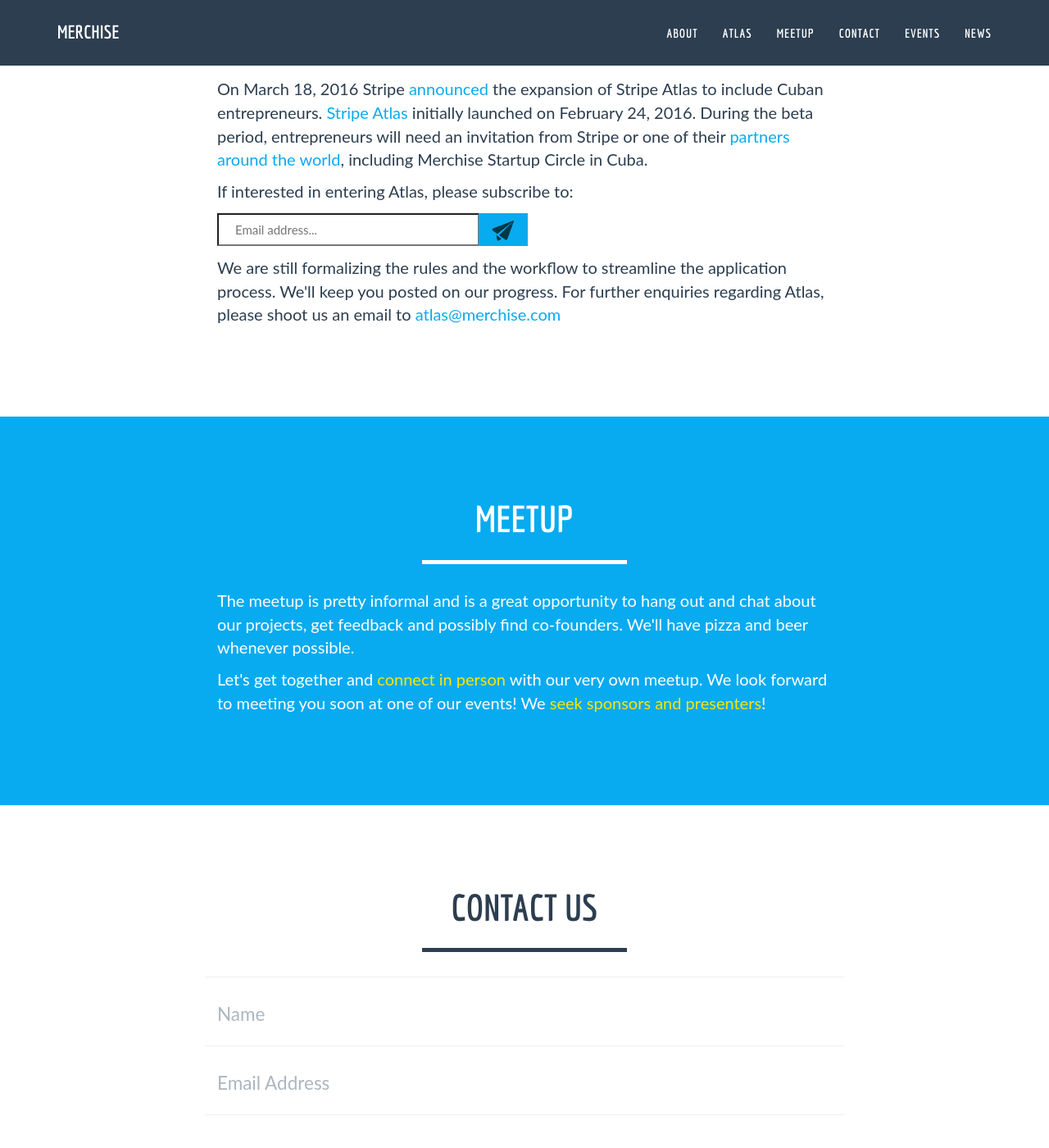
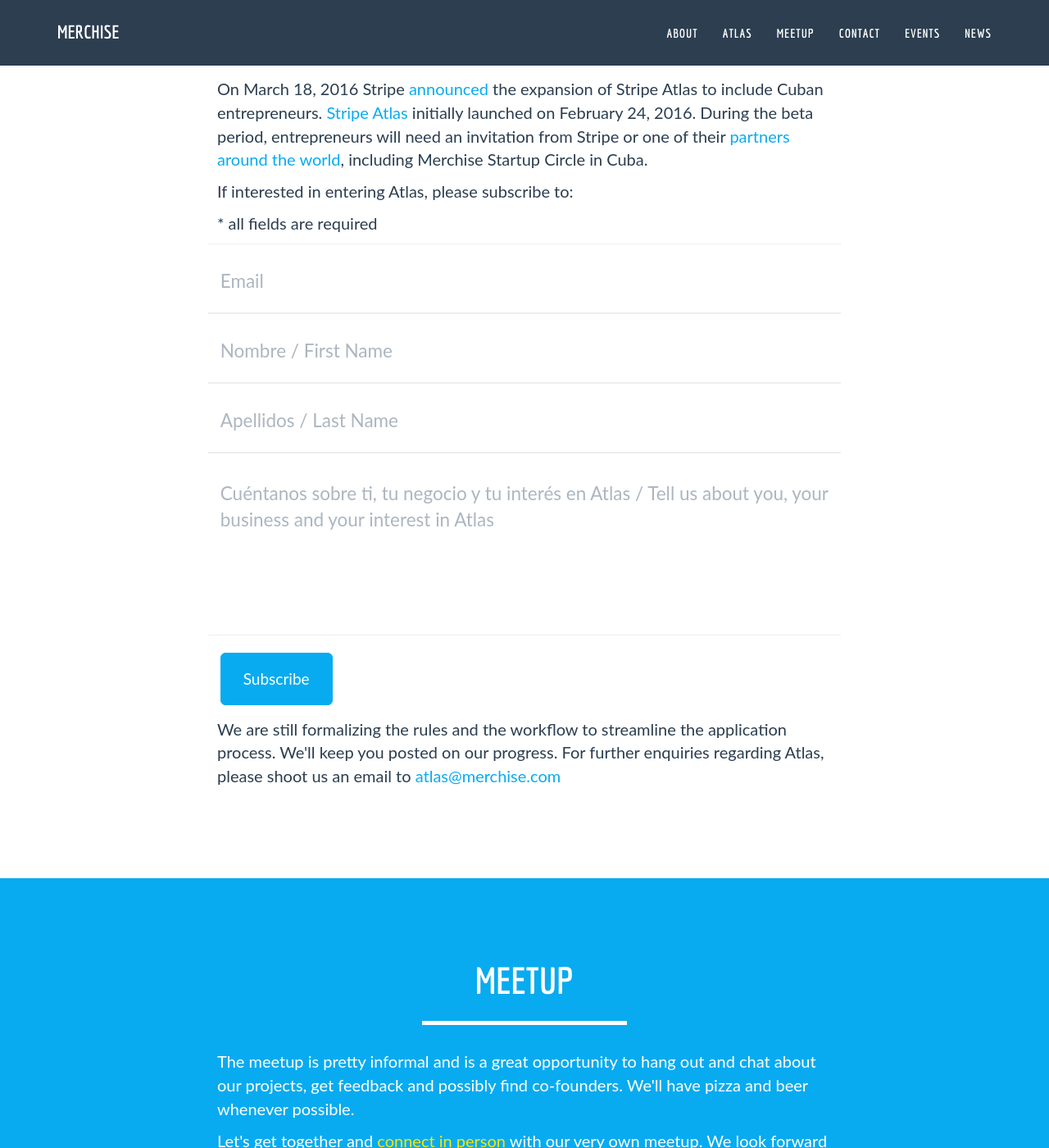
Before and after one commit to merchise-dev/merchise-dev.github.io, a Jekyll site: the page built from index.html, in a window 1280 px wide and 1400 px high, scrolled down 1529 px. Shown: the whole window at 82% size. Built offline with Jekyll 4.4.1, drawn with Linux system fonts in a browser that asks for light colours.

Commit message:
atlas signup form

```diff
--- a/_includes/partnership.html
+++ b/_includes/partnership.html
@@ -15,24 +15,55 @@
             <div class="row">
                 <div class="col-lg-8 col-lg-offset-2">
                 <p>If interested in entering Atlas, please subscribe to:</p>
+
 				<!-- Begin MailChimp Signup Form -->
-                <div id="mc_embed_signup">
-                <form action="//merchise.us13.list-manage.com/subscribe/post?u=abfeaf264dcbd91552e1380fa&amp;id=11ba98d927" method="post" id="mc-embedded-subscribe-form" name="mc-embedded-subscribe-form" class="validate" target="_blank" novalidate>
-                    <div id="mc_embed_signup_scroll">
-                        <div class="mc-field-group">
-                        <input value="" name="EMAIL" class="required email" id="mce-EMAIL" placeholder="Email address..." type="email">
-                        <input value="" name="subscribe" id="mc-embedded-subscribe" class="button" type="submit">
+				<p>* all fields are required</p>
+				<form action="//merchise.us13.list-manage.com/subscribe/post?u=abfeaf264dcbd91552e1380fa&amp;id=11ba98d927" method="post" id="mc-embedded-subscribe-form" name="mc-embedded-subscribe-form" class="validate" target="_blank" novalidate >
+					<div class="row control-group" style="width: 99%;margin: auto;">
+						<div class="row control-group">
+							<div class="form-group col-xs-12 floating-label-form-group controls">
+								<label>Email</label>
+								<input type="email" name="EMAIL" class="form-control" placeholder="Email" id="atlas_email" required="" data-validation-required-message="Please enter a valid email address.">
+								<p class="help-block text-danger"></p>
 							</div>
-                        <div id="mce-responses" class="clear">
-                          <div class="response" id="mce-error-response" style="display:none"></div>
-                          <div class="response" id="mce-success-response" style="display:none"></div>
 						</div>
-                        <!-- real people should not fill this in and expect good things - do not remove this or risk form bot signups-->
-                        <div style="position: absolute; left: -5000px;" aria-hidden="true"><input type="text" name="b_abfeaf264dcbd91552e1380fa_11ba98d927" tabindex="-1" value=""></div>
+
+						<div class="row control-group">
+							<div class="form-group col-xs-12 floating-label-form-group controls">
+								<label>Nombre / First Name</label>
+								<input type="text" name="FNAME" class="form-control" placeholder="Nombre / First Name" id="atlas_first_name" required="" data-validation-required-message="Please enter your first name .">
+								<p class="help-block text-danger"></p>
+							</div>
+						</div>
+
+						<div class="row control-group">
+							<div class="form-group col-xs-12 floating-label-form-group controls">
+								<label>Apellidos / Last Name</label>
+								<input type="text" name="LNAME" class="form-control" placeholder="Apellidos / Last Name" id="atlas_last_name" required="" data-validation-required-message="Please enter your last name.">
+								<p class="help-block text-danger"></p>
+							</div>
+						</div>
+
+						<div class="row control-group">
+							<div class="form-group col-xs-12 floating-label-form-group controls">
+								<label>Sobre Mi / About Me</label>
+								<textarea name="ABOUT" rows="5" class="form-control" placeholder="Cuéntanos sobre ti, tu negocio y tu interés en Atlas / Tell us about you, your business and your interest in Atlas" id="atlas_about" required="" data-validation-required-message="Please tell us a bit more..."></textarea>
+								<p class="help-block text-danger"></p>
+							</div>
+						</div>
+
+						<input type="hidden" name="b_abfeaf264dcbd91552e1380fa_11ba98d927" tabindex="-1" value="">
+						<br/>
+						<div class="row">
+							<div class="form-group col-xs-12">
+								<button type="submit" class="btn btn-success btn-lg">Subscribe</button>
+							</div>
+						</div>
+
 				    </div>
 				</form>
-                </div>
 				<!--End mc_embed_signup-->
+
                 <p>We are still formalizing the rules and the workflow to streamline the application process. We'll keep you posted on our progress.
 For further enquiries regarding Atlas, please shoot us an email to <a href="mailto:atlas@merchise.com">atlas@merchise.com</a></p>
                 </div>
```
Lines whose indentation alone changed are shown as unchanged.
